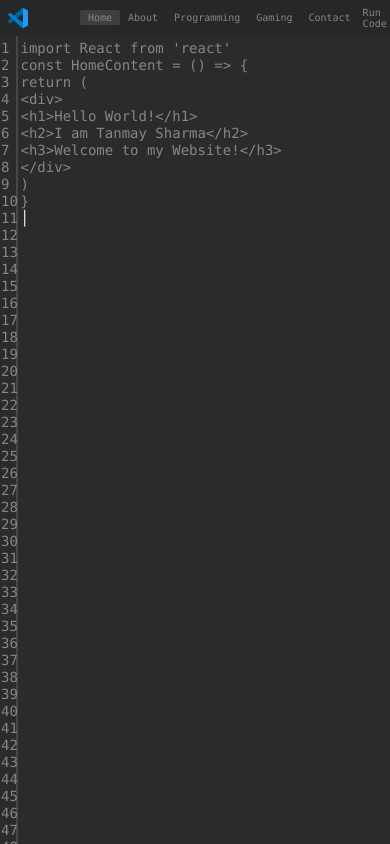
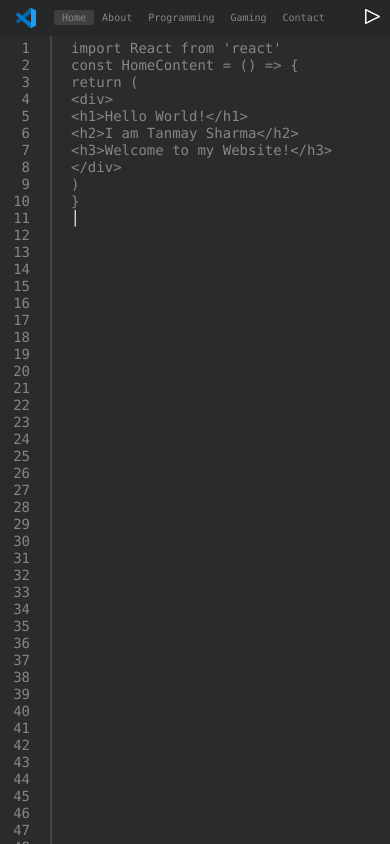
Before and after one commit to tanmaysharma1337/react-portfolio-website, a React (Vite) app: page / in a window 390 px wide. Built offline with nearby package versions, Linux system fonts and the light colour scheme.

Commit message:
- fixed logo margins - removed default vite logo from index.html icon ref - changed LOC bar stylings - fixed Run code margins

```diff
--- a/index.html
+++ b/index.html
@@ -2,7 +2,6 @@
 <html lang="en">
   <head>
     <meta charset="UTF-8" />
-    <link rel="icon" type="image/svg+xml" href="/vite.svg" />
     <meta name="viewport" content="width=device-width, initial-scale=1.0" />
     <title>Tanmay Sharma</title>
   </head>
--- a/src/components/Navbar.jsx
+++ b/src/components/Navbar.jsx
@@ -53,7 +53,7 @@ function Navbar(props) {
           </li>
         </ul>
         <div className="header-right-content">
-          <a onClick={runPage} style={{ marginRight: "10px" }}>
+          <a className="run-code-text" onClick={runPage} style={{ marginRight: "10px" }}>
             Run Code
           </a>
           <a onClick={runPage}>
--- a/src/index.css
+++ b/src/index.css
@@ -1,6 +1,6 @@
 body {
   margin: 0px;
   padding: 0px;
-  font-family: consolas;
+  font-family: Consolas,"courier new";
   background-color: rgb(43, 43, 43);
 }
--- a/src/style.css
+++ b/src/style.css
@@ -19,7 +19,7 @@
 .header-logo {
   width: 20px;
   padding: 8px;
-  margin-left: 30px;
+  margin-left: 12px;
 }
 
 .header-navigation-buttons {
@@ -55,7 +55,7 @@
   top: 0px;
   padding-top: 30px;
   margin-top: 9px;
-  width: 4%;
+  width: 50px;
   background-color: rgb(43, 43, 43);
 }
 
@@ -66,7 +66,7 @@
 }
 .main-content {
   margin-top: 40px;
-  margin-left: 5%;
+  margin-left: 70px;
 }
 .main-content p {
   margin: 1px;
@@ -89,7 +89,6 @@
   justify-content: end;
   display: flex;
   width: 100%;
-  align-items: center;
 }
 
 .header-right-content a {
@@ -114,15 +113,34 @@
     font-size: x-small;
     margin-right: 10px;
   }
+  .header-right-content
+  {
+    align-items: center;
+  }
   .code-executed .content {
     width: 100%;
   }
   .header-logo {
     width: 20px;
     padding: 8px;
-    margin-left: 0px;
+    margin-left: 8px;
   }
   .content-devider {
     width: 100%;
   }
+  .about-page img
+  {
+    width: 100px;
+    padding: 20px;
+  }
 }
+
+@media only screen and (max-width: 420px) {
+  .header ul{
+    margin-left: -30px;
+  }
+  .run-code-text
+  {
+    display: none;
+  }
+}
```
